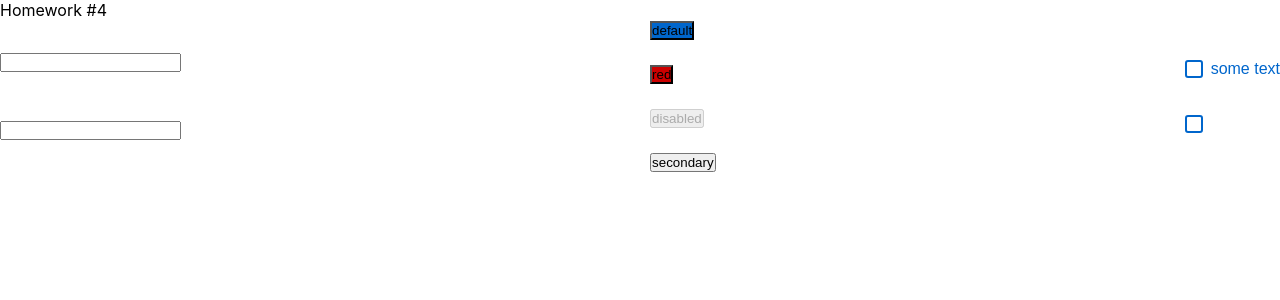
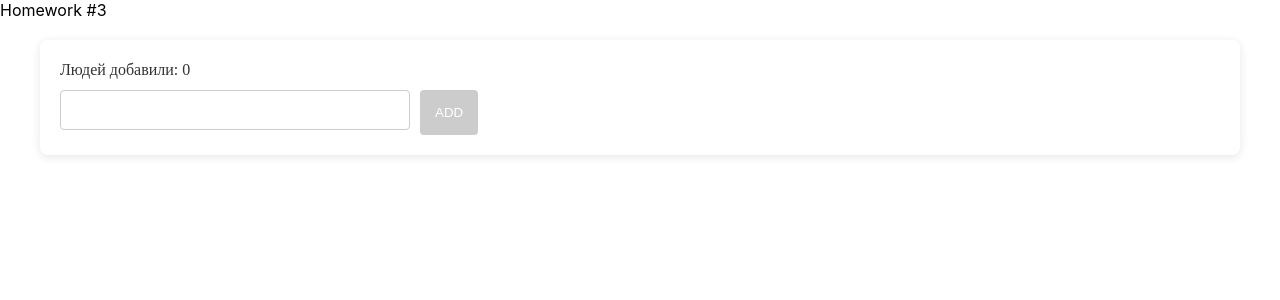
Before and after one commit to arturican/homework_old, a React (Create React App) app: page / in a window 1280 px wide. Shown: the top 300 px of the page. Built offline with nearby package versions, Linux system fonts and the light colour scheme.

Commit message:
доделал стили в hw3 c помощью чата gpt

```diff
--- a/src/s1-main/App.tsx
+++ b/src/s1-main/App.tsx
@@ -1,6 +1,7 @@
 import React from 'react'
 import s from './App.module.css'
-import HW4 from "../s2-homeworks/hw04/HW4";
+import HW3 from "../s2-homeworks/hw03/HW3";
+
 
 
 
@@ -10,8 +11,8 @@ function App() {
            {/* <HW1/>*/}
             {/*раскомментировать по ходу выполнения*/}
            {/* <HW2/>*/}
-            {/*<HW3/>*/}
-            <HW4/>
+            <HW3/>
+            {/*<HW4/>*/}
 
             {/*при выполнении дз 5 и более - закомментировать здесь дз 1-4, так как они есть внутри дз 5*/}
             {/*<HW5/>*/}
--- a/src/s2-homeworks/hw03/Greeting.module.css
+++ b/src/s2-homeworks/hw03/Greeting.module.css
@@ -1,55 +1,89 @@
+/* Style for the greeting form container */
 .greetingForm {
+    width: 100%;
+    background-color: #fff;
+    padding: 20px;
+    border-radius: 8px;
+    box-shadow: 0 2px 10px rgba(0, 0, 0, 0.1);
+    max-width: 1200px;
+    margin: 20px auto;
+}
+
+/* Container for the input and button */
+.inputAndButtonContainer {
+    display: flex;
+    gap: 10px;
+    margin-top: 10px;
+}
+
+/* Style for error messages */
+.error {
+    color: #ff0000;
+    font-size: 0.8em;
+    margin-top: 5px;
+}
+
+/* General input field style */
+.input {
+        border: 1px solid #cccccc;
+        border-radius: 4px;
+        padding: 10px;
+        width: 350px; /* Fixed width of the input field */
+        height: 40px; /* Fixed height of the input field */
+        box-sizing: border-box; /* Include padding and border in the element's total dimensions */
 
 }
 
-.inputAndButtonContainer {
-    display: flex;
-    width: 200px;
-    box-sizing: border-box;
-    gap: 10px;
-
+/* Input field focus state */
+.input:focus {
+    border-color: #007bff;
+    outline: none;
 }
 
-.error {
-    color: red;
+/* Input field style when there's an error */
+.errorInput {
+    border-color: #ff0000;
 }
 
-.input {
-    padding: 10px;
-    border: solid 1px gray;
-    background: #00cc22;
+/* General button styling */
+.button {
+    background-color: #007bff;
+    color: #ffffff;
+    border: none;
+    border-radius: 4px;
+    padding: 10px 15px;
+    cursor: pointer;
+    text-transform: uppercase;
+    transition: background-color 0.2s;
+    white-space: nowrap;
 }
 
-.input:focus {
-
+/* Button focus state */
+.button:focus {
+    outline: none;
+    box-shadow: 0 0 0 2px rgba(0, 123, 255, 0.5);
 }
 
-.errorInput {
-    border: solid 2px red;
+/* Button active state */
+.button:active {
+    background-color: #0056b3;
 }
 
-.button {
-    background: #0066cc;
-    color: #FFFFFF;
-    padding: 10px 20px 10px 20px;
+/* Button disabled state */
+.button:disabled {
+    background-color: #cccccc;
+    cursor: not-allowed;
 }
 
-.button:focus {
+/* Style for the text displaying the number of people added */
+.text {
+    font-size: 1em;
+    color: #333;
 }
 
-.button:active {
+/* Style for the greeting message */
+.greeting {
+    color: #333;
+    margin-top: 15px;
+    font-size: 1.2em;
 }
-
-.button:disabled {
-    opacity: 0.5;
-}
-
-.text {
-    font-size: 25px;
-    opacity: 0.5;
-    color: gray;
-}
-
-.greeting {
-
-}
--- a/src/s2-homeworks/hw03/Greeting.tsx
+++ b/src/s2-homeworks/hw03/Greeting.tsx
@@ -25,7 +25,7 @@ const Greeting: React.FC<GreetingPropsType> = (
         lastUserName,
     } // деструктуризация пропсов
 ) => {
-    const inputClass = error ? s.errorInput : '' // need to fix with (?:)
+    const inputClass = error ? s.errorInput : s.input // need to fix with (?:)
 
     return (
         <div id={'hw3-form'} className={s.greetingForm}>
```
